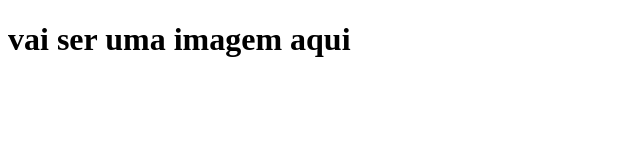
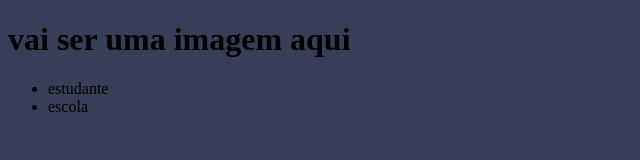
Before and after one commit to crystiandelas/site-escola, a plain HTML site: page index.html in a window 1280 px wide. Shown: the whole page, without its empty margins (0-640 px from the left). Drawn offline with Linux system fonts and the light colour scheme.

Commit message:
Add files via upload

```diff
--- a/index.html
+++ b/index.html
@@ -1,5 +1,5 @@
 <!DOCTYPE html>
-<html lang="en">
+<html lang="PT-BR">
 <head>
     <meta charset="UTF-8">
     <meta http-equiv="X-UA-Compatible" content="IE=edge">
@@ -9,5 +9,8 @@
 </head>
 <body>
 <h1>vai ser uma imagem aqui</h1>
+<ul>
+<li>estudante</LI>
+    <li>escola</li>
 </body>
 </html>
--- a/style.css
+++ b/style.css
@@ -0,0 +1,3 @@
+body{
+    background-color: #383d58;
+}
```
